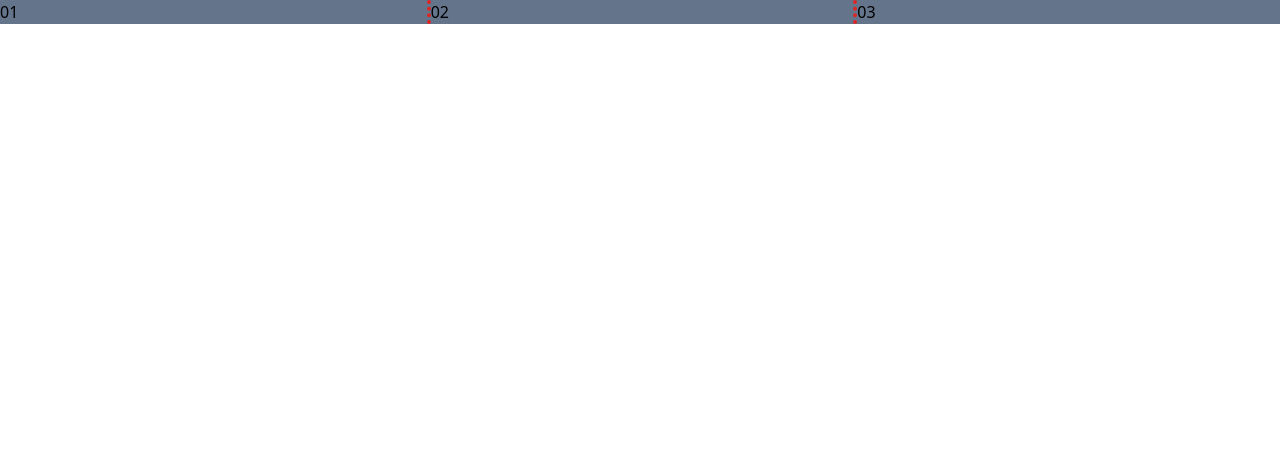
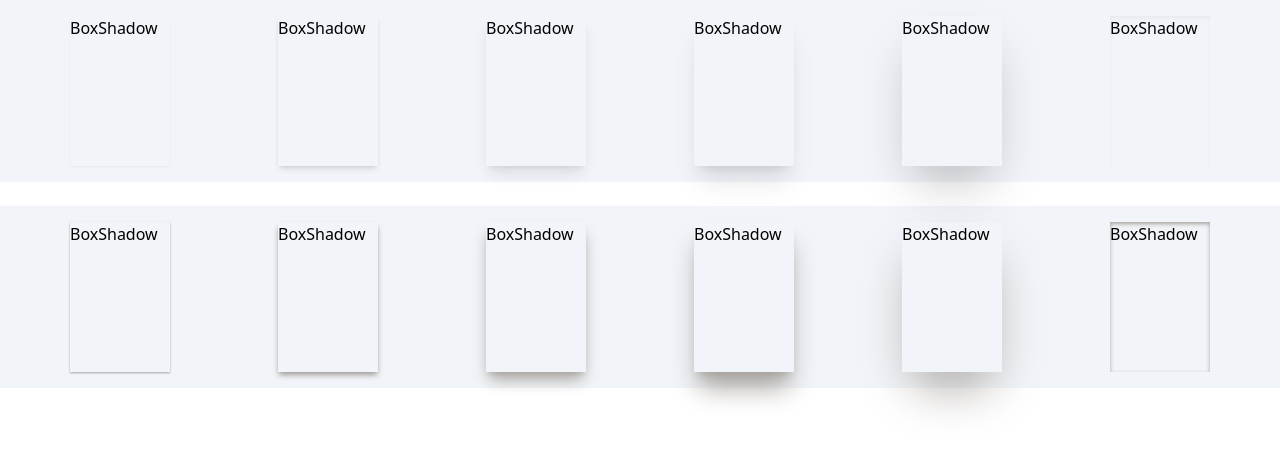
Before and after one commit to FOD17/Tailwind-React, a React (Create React App) app: page / in a window 1280 px wide. Shown: the top 450 px of the page. Built offline with nearby package versions, Linux system fonts and the light colour scheme.

Commit message:
more more

```diff
--- a/src/App.js
+++ b/src/App.js
@@ -1,9 +1,9 @@
-import Divide from "./components/base-tutorial/40-Divide/Divide"
+import BoxShadow from "./components/base-tutorial/43-BoxShadow/BoxShadow"
 
 function App() {
   return (
     <div>
-      <Divide />
+      <BoxShadow />
     </div>
   )
 }
--- a/src/components/base-tutorial/41-Outline/Outline.js
+++ b/src/components/base-tutorial/41-Outline/Outline.js
@@ -0,0 +1,15 @@
+import React from "react"
+
+export default function Outline() {
+  return (
+    <div className="bg-slate-300 p-10">
+      <div className="w-[100px] h-[100px] bg-slate-900 m-auto outline-8 outline-amber-400 outline">
+        square
+      </div>
+      <br />
+      <div className="w-[100px] h-[100px] bg-slate-900 m-auto border-4 border-rose-500 outline-8 outline-amber-400 outline">
+        square
+      </div>
+    </div>
+  )
+}
--- /dev/null
+++ b/src/components/base-tutorial/42-Ring/Ring.js
@@ -0,0 +1,25 @@
+import React from "react"
+
+/**
+ *
+ * Utilities for creating outline rings with box-shadows.
+ */
+
+export default function Ring() {
+  return (
+    <div className="flex justify-around p-6 bg-slate-700 text-red-200">
+      <button class="p-2 rounded ring-offset-2 ring-violet-500 ring">
+        Button A
+      </button>
+      <button class="p-2 rounded ring-offset-2 ring-violet-500 ring-2">
+        Button B
+      </button>
+      <button class="p-2 rounded ring-offset-2 ring-violet-500 ring-4">
+        Button C
+      </button>
+      <button class="p-2 rounded ring-offset-2 ring-violet-500 ring-offset ring-offset-red-600 ring-8">
+        Button D
+      </button>
+    </div>
+  )
+}
--- /dev/null
+++ b/src/components/base-tutorial/43-BoxShadow/BoxShadow.js
@@ -0,0 +1,37 @@
+import React from "react"
+
+export default function BoxShadow() {
+  return (
+    <>
+      <div className="flex justify-around p-4 bg-slate-100">
+        <div className="w-[100px] h-[150px] shadow-sm">BoxShadow</div>
+        <div className="w-[100px] h-[150px] shadow-md">BoxShadow</div>
+        <div className="w-[100px] h-[150px] shadow-lg">BoxShadow</div>
+        <div className="w-[100px] h-[150px] shadow-xl">BoxShadow</div>
+        <div className="w-[100px] h-[150px] shadow-2xl">BoxShadow</div>
+        <div className="w-[100px] h-[150px] shadow-inner">BoxShadow</div>
+      </div>
+      <br />
+      <div className="flex justify-around p-4 bg-slate-100">
+        <div className="w-[100px] h-[150px] shadow-stone-400 shadow-sm">
+          BoxShadow
+        </div>
+        <div className="w-[100px] h-[150px] shadow-stone-400 shadow-md">
+          BoxShadow
+        </div>
+        <div className="w-[100px] h-[150px] shadow-stone-400 shadow-lg">
+          BoxShadow
+        </div>
+        <div className="w-[100px] h-[150px] shadow-stone-400 shadow-xl">
+          BoxShadow
+        </div>
+        <div className="w-[100px] h-[150px] shadow-stone-400 shadow-2xl">
+          BoxShadow
+        </div>
+        <div className="w-[100px] h-[150px] shadow-stone-400 shadow-inner">
+          BoxShadow
+        </div>
+      </div>
+    </>
+  )
+}
```
Also changed, not shown: src/components/base-tutorial/44-Opacity/Opacity.js (added).
